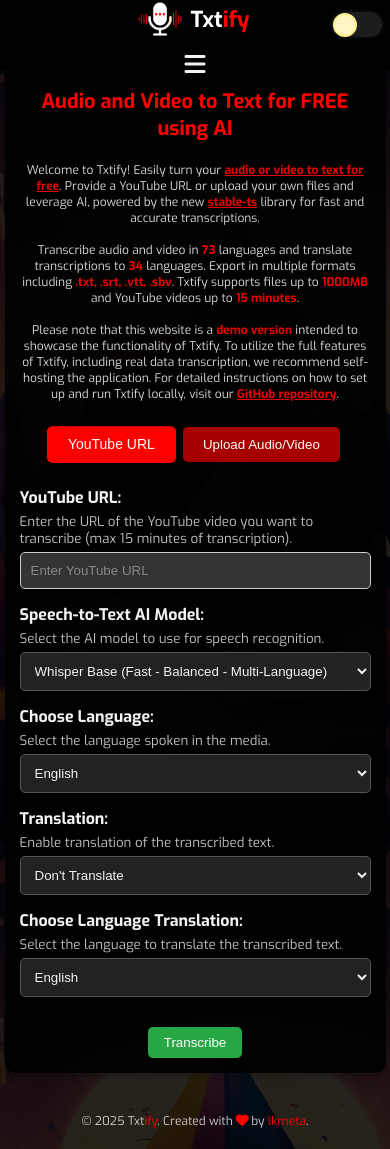
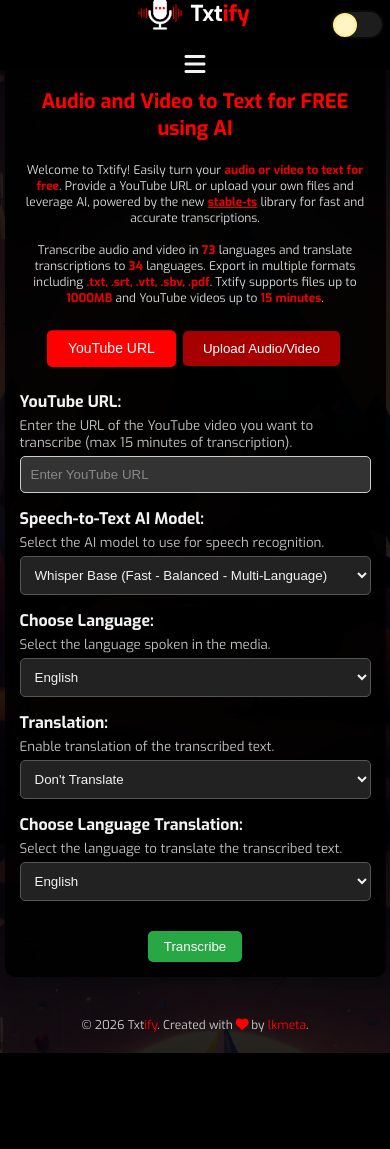
Before and after one commit to lkmeta/txtify, a FastAPI app: page / in a window 390 px wide. After the commit the page ends 1053 px from the top, so only its background shows below. Run offline with FastAPI, Linux system fonts and the light colour scheme.

Commit message:
feat: improve frontend UI/UX and accessibility
- persist theme choice in localStorage across pages and reloads
- fix mobile hamburger menu (duplicate toggle handlers cancelled out) and keep aria-expanded in sync
- semantic nav/footer elements, alertdialog role, labelled controls, decorative icons hidden from screen readers
- Font Awesome 6.0.0-beta3 -> 6.5.2 with preconnect hints
- refreshed stylesheet; background swapped to lighter webp
- add missing .pdf to homepage export formats; drop stale demo-version copy and dead link

```diff
--- a/static/scripts.js
+++ b/static/scripts.js
@@ -19,7 +19,7 @@ const translationMapping = {
 document.addEventListener('DOMContentLoaded', function () {
     // Counts are filled in from the fetched language JSONs (single source of
     // truth) in populateLanguageDropdown / populateTranslationDropdown.
-    const fileTypes = ['.txt', '.srt', '.vtt', '.sbv'];
+    const fileTypes = ['.txt', '.srt', '.vtt', '.sbv', '.pdf'];
     document.getElementById('file-types').innerText = fileTypes.join(', ');
 });
 
@@ -45,9 +45,16 @@ function showInput(type) {
 function toggleTheme() {
     document.body.classList.toggle('light-theme');
     document.body.classList.toggle('dark-theme');
+    localStorage.setItem('theme', document.body.classList.contains('light-theme') ? 'light' : 'dark');
 }
 
 document.getElementById('themeToggle').addEventListener('change', toggleTheme);
+
+// Apply the saved theme choice so it persists across pages and reloads
+if (localStorage.getItem('theme') === 'light') {
+    document.body.classList.replace('dark-theme', 'light-theme');
+    document.getElementById('themeToggle').checked = true;
+}
 
 function showAlert(title, message) {
     document.getElementById('alertTitle').innerText = title;
@@ -553,14 +560,6 @@ document.addEventListener('DOMContentLoaded', function () {
     }
 });
 
-document.addEventListener('DOMContentLoaded', function () {
-    const menuToggle = document.getElementById('menuToggle');
-    const navLinks = document.getElementById('navLinks');
-
-    menuToggle.addEventListener('click', function () {
-        navLinks.classList.toggle('active');
-    });
-});
 
 
 
@@ -591,3 +590,13 @@ document.querySelector('.close-button').addEventListener('click', function () {
     cleanUp();
     closeProgress();
 });
+
+document.addEventListener('DOMContentLoaded', function () {
+    const menuToggle = document.getElementById('menuToggle');
+    const navLinks = document.getElementById('navLinks');
+
+    menuToggle.addEventListener('click', function () {
+        const open = navLinks.classList.toggle('active');
+        menuToggle.setAttribute('aria-expanded', open);
+    });
+});
--- a/static/styles.css
+++ b/static/styles.css
@@ -1,6 +1,3 @@
-@import url('https://fonts.googleapis.com/css2?family=Exo:wght@400;700&display=swap');
-
-
 :root {
     --width: 50px;
     --height: 25px;
@@ -26,7 +23,7 @@ body {
     align-items: center;
     flex-direction: column;
     min-height: 100vh;
-    background: url('/static/background.png') no-repeat center center fixed;
+    background: url('/static/background.webp') no-repeat center center fixed;
     background-size: cover;
     background-color: rgba(0, 0, 0, 0.85);
     background-blend-mode: darken;
@@ -94,6 +91,7 @@ body {
 
 } */
 
+
 .navbar .logo {
     display: flex;
     align-items: center;
@@ -112,7 +110,6 @@ body {
     height: 50px;
     margin-right: 0px;
 }
-
 
 .theme-toggle-wrapper {
     position: absolute;
@@ -683,6 +680,10 @@ h1 {
     display: none;
     font-size: 24px;
     cursor: pointer;
+    background: none;
+    border: none;
+    color: inherit;
+    padding: 8px;
 }
 
 .navbar .nav-links .github-button {
@@ -828,7 +829,6 @@ body.light-theme .submit-button:hover {
     margin: 20px 0;
 }
 
-
 @media (max-width: 768px) {
     .navbar .nav-links {
         display: none;
@@ -925,3 +925,12 @@ body.light-theme .submit-button:hover {
         font-size: 18px;
     }
 }
+/* Visible keyboard focus indicator */
+a:focus-visible,
+button:focus-visible,
+input:focus-visible,
+select:focus-visible,
+textarea:focus-visible {
+    outline: 2px solid var(--primary-color);
+    outline-offset: 2px;
+}
--- a/templates/index.html
+++ b/templates/index.html
@@ -7,24 +7,27 @@
     <title>Txtify</title>
     <link rel="icon" href="/static/favicon.ico" type="image/x-icon">
     <link rel="stylesheet" href="/static/styles.css">
+    <link rel="preconnect" href="https://fonts.googleapis.com">
+    <link rel="preconnect" href="https://fonts.gstatic.com" crossorigin>
+    <link rel="preconnect" href="https://cdnjs.cloudflare.com" crossorigin>
     <link href="https://fonts.googleapis.com/css2?family=Exo:wght@400;700&display=swap" rel="stylesheet">
-    <link rel="stylesheet" href="https://cdnjs.cloudflare.com/ajax/libs/font-awesome/6.0.0-beta3/css/all.min.css">
+    <link rel="stylesheet" href="https://cdnjs.cloudflare.com/ajax/libs/font-awesome/6.5.2/css/all.min.css">
     <script async defer src="https://buttons.github.io/buttons.js"></script>
 
 </head>
 
 
 <body class="dark-theme">
-    <div class="navbar">
+    <nav class="navbar" aria-label="Main">
         <div class="navbar-content">
             <!-- <a href="/" class="logo">Txtify</a> -->
             <a href="/" class="logo">
                 <img src="/static/txtify_logo.png" alt="Txtify Logo" class="logo-image">
                 <span>Txtify</span>
             </a>
-            <div class="menu-toggle" id="menuToggle">
-                <i class="fa fa-bars"></i>
-            </div>
+            <button class="menu-toggle" id="menuToggle" aria-label="Toggle navigation menu" aria-expanded="false" aria-controls="navLinks">
+                <i class="fa fa-bars" aria-hidden="true"></i>
+            </button>
             <div class="nav-links" id="navLinks">
                 <a href="/">Application</a>
                 <a href="/faq">FAQ</a>
@@ -35,13 +38,13 @@
             </div>
             <div class="theme-toggle-wrapper">
                 <label class="theme-toggle">
-                    <input type="checkbox" id="themeToggle">
+                    <input type="checkbox" id="themeToggle" aria-label="Toggle light and dark theme">
                     <div class="toggle-body"></div>
                     <div class="celestial-body"></div>
                 </label>
             </div>
         </div>
-    </div>
+    </nav>
 
 
 
@@ -50,7 +53,7 @@
 
         <div class="description">
             Welcome to Txtify! Easily turn your
-            <a href="#" style="color: var(--primary-color); font-weight: bold;">audio or video to text for free</a>.
+            <span style="color: var(--primary-color); font-weight: bold;">audio or video to text for free</span>.
             Provide a YouTube URL or upload your own files and leverage AI, powered by the new
             <a href="https://github.com/jianfch/stable-ts" target="_blank" style="color: var(--primary-color); font-weight: bold;">stable-ts</a>
             library for fast and accurate transcriptions.
@@ -65,35 +68,7 @@
             <span style="color: var(--primary-color); font-weight: bold;">1000MB</span>
             and YouTube videos up to
             <span style="color: var(--primary-color); font-weight: bold;">15 minutes</span>.
-            <br><br>
-            Please note that this website is a
-            <span style="color: var(--primary-color); font-weight: bold;">demo version</span>
-            intended to showcase the functionality of Txtify. To utilize the full features of Txtify, including real data transcription, we recommend self-hosting the application. For detailed instructions on how to set up and run Txtify locally, visit our
-            <a href="https://github.com/lkmeta/txtify" target="_blank" style="color: var(--primary-color); font-weight: bold;">GitHub repository</a>.
         </div>
-
-        <!-- <div class="description">
-            Welcome to Txtify! Easily turn your <a style="color: var(--primary-color); font-weight: bold;">audio or
-                video to text for free</a>. Provide a YouTube URL or upload your own files and use AI, powered by the new
-            <a href="https://github.com/jianfch/stable-ts" target="_blank" style="color: var(--primary-color); font-weight: bold;">stable-ts</a>
-                 library, for fast and accurate transcriptions.
-            <br><br>
-            Transcribe audio and video in <span id="transcription-languages"
-                style="color: var(--primary-color); font-weight: bold;"></span> languages and translate transcriptions
-            to <span id="translation-languages" style="color: var(--primary-color); font-weight: bold;"></span>
-            languages.
-            Export in multiple formats including <span id="file-types"
-                style="color: var(--primary-color); font-weight: bold;"></span>.
-            Txtify supports files up to <span style="color: var(--primary-color); font-weight: bold;">1000MB</span>
-            and YouTube videos up to <span style="color: var(--primary-color); font-weight: bold;">15 minutes</span>.
-            <br><br>
-            Please note that this website is a <span style="color: var(--primary-color); font-weight: bold;">demo
-                version</span> intended to showcase the functionality of Txtify. To utilize the full features of Txtify,
-            including real data transcription, we recommend self-hosting the application. For detailed instructions on
-            how to set up and run Txtify locally, visit our <a href="https://github.com/lkmeta/txtify" target="_blank"
-                style="color: var(--primary-color); font-weight: bold;">GitHub repository</a>.
-
-        </div> -->
 
         <div class="switch-case">
             <button id="youtube-button" class="active" onclick="showInput('youtube')">YouTube URL</button>
@@ -162,17 +137,17 @@
             <button id="transcribeButton">Transcribe</button>
         </div>
     </div>
-    <div class="footer">
-        &copy; 2025 Txt<span style="color: var(--primary-color);">ify</span>. Created with <i
-            class="fa-solid fa-heart heart"></i> by <a href="https://lkmeta.com" target="_blank">lkmeta</a>.
-    </div>
+    <footer class="footer">
+        &copy; 2026 Txt<span style="color: var(--primary-color);">ify</span>. Created with <i
+            class="fa-solid fa-heart heart" aria-hidden="true"></i> by <a href="https://lkmeta.com" target="_blank">lkmeta</a>.
+    </footer>
 
 
 
 
     <!-- Alert Box Structure -->
     <div class="alert-overlay" id="alertOverlay">
-        <div class="alert-box">
+        <div class="alert-box" role="alertdialog" aria-labelledby="alertTitle" aria-describedby="alertMessage">
             <h2 id="alertTitle">Alert</h2>
             <p id="alertMessage">This is an alert message.</p>
             <button onclick="closeAlert()">OK</button>
@@ -205,8 +180,8 @@
                     <button class="tab-button" onclick="showPreview('sbv')">.sbv</button>
                 </div>
                 <div class="preview-content" id="previewContent">
-                    <button class="download-emoji" onclick="downloadCurrentPreview()"><i
-                            class="fa-solid fa-download"></i></button>
+                    <button class="download-emoji" onclick="downloadCurrentPreview()" aria-label="Download current preview"><i
+                            class="fa-solid fa-download" aria-hidden="true"></i></button>
 
                     <pre id="previewText" class="hidden"></pre>
                     <pre id="previewSRT" class="hidden"></pre>
```
Also changed, not shown: static/contact_scripts.js (+14 -0 lines), static/faq_scripts.js (+14 -0 lines), templates/contact.html (+15 -12 lines), templates/error.html (+5 -5 lines), templates/faq.html (+14 -11 lines), static/background.png (deleted), static/background.webp (added).
